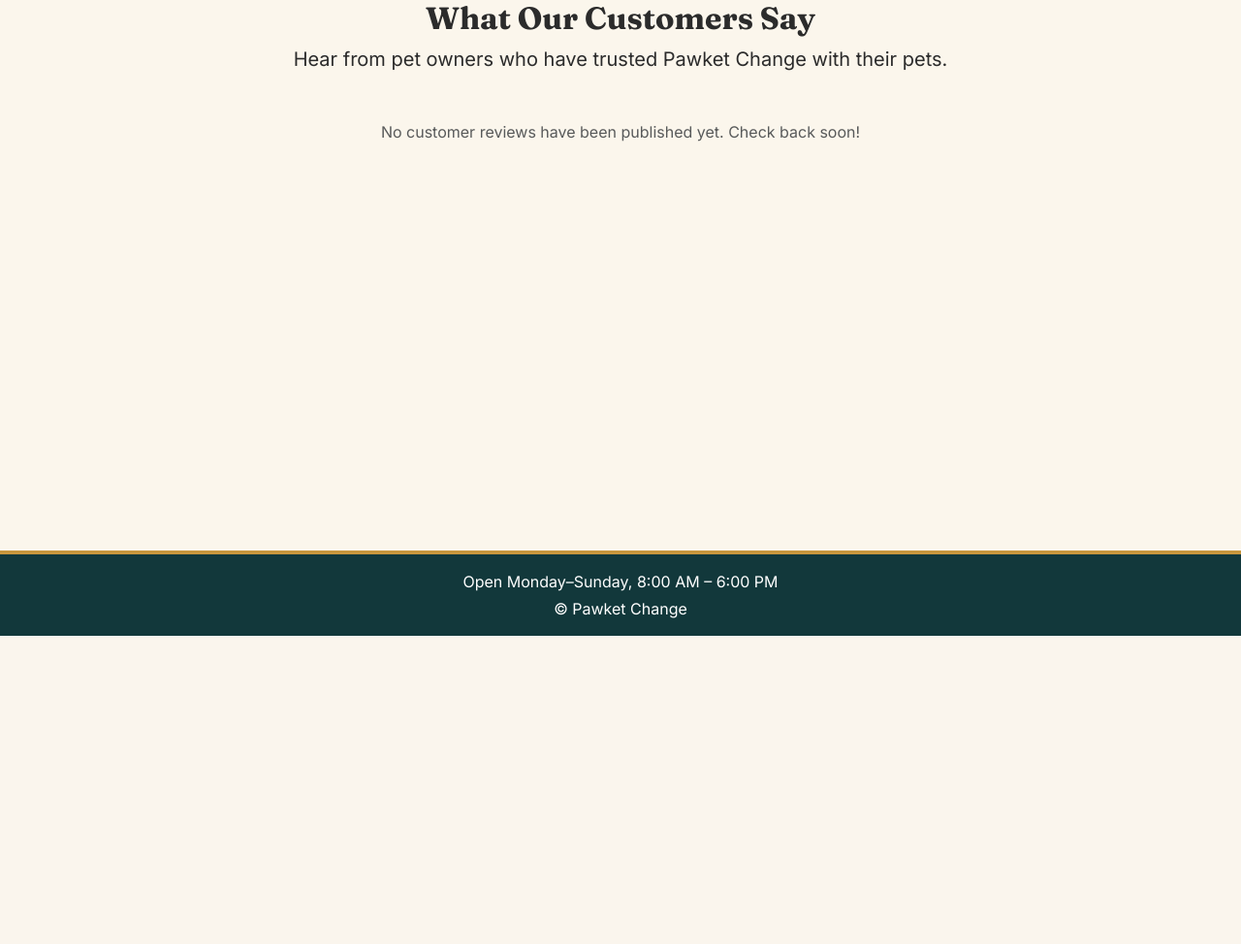
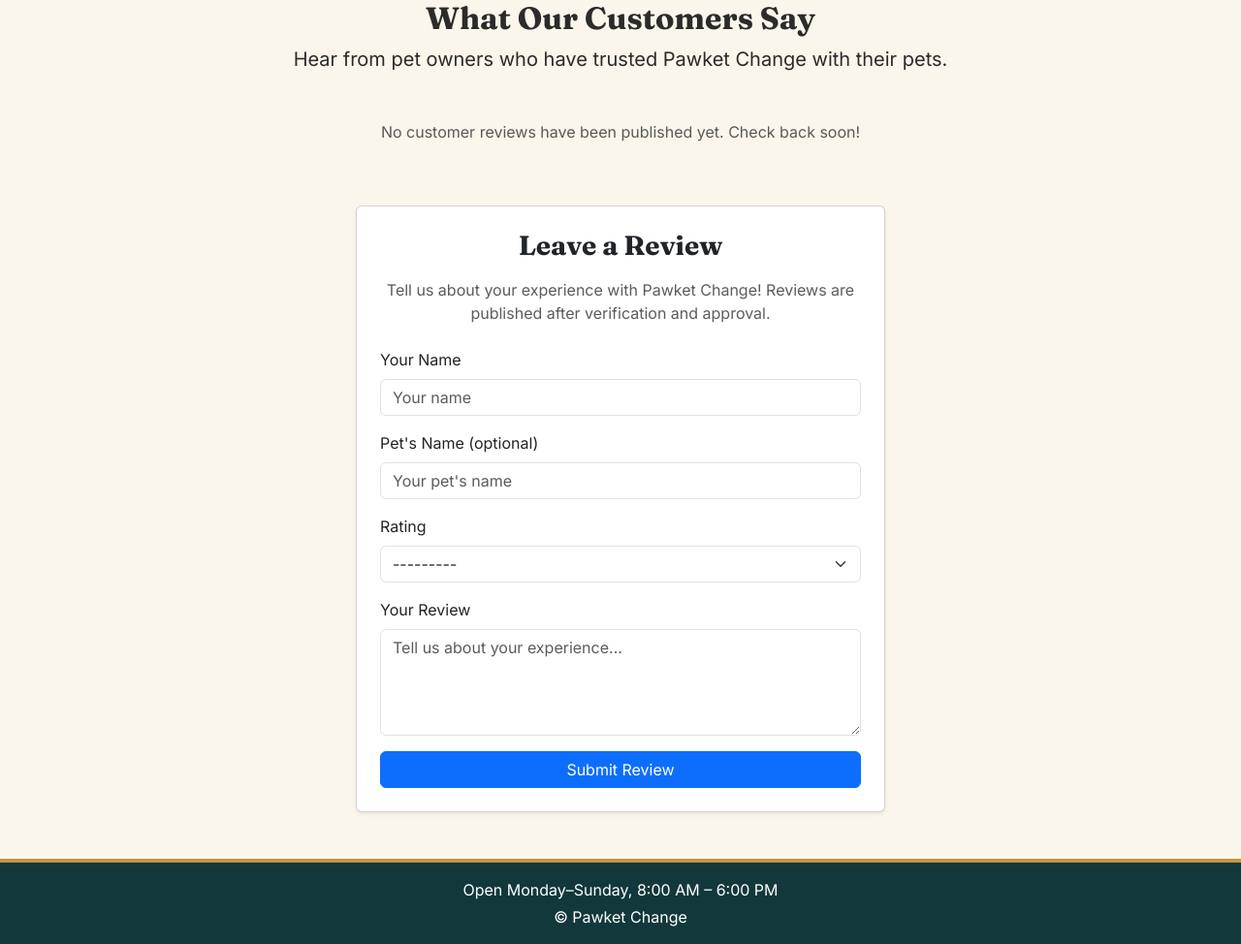
Before and after one commit to HunterFreiner/ETEM.5531.01-pawket_change, a Django app: page /reviews in a window 1280 px wide. Shown: the part 144-1118 px from the top of the page at 97% size. Before the commit the page ends 800 px from the top, so only its background shows below. Run offline with Django 4.2, Linux system fonts and the light colour scheme; data that the repository does not hold is empty; some libraries are stand-ins or nearby versions.

Commit message:
Add customer review submission form and approval workflow

```diff
--- a/Pawket_Change/Pawket_Change_Application/forms.py
+++ b/Pawket_Change/Pawket_Change_Application/forms.py
@@ -103,3 +103,36 @@
             self.add_error('pickup_time', 'That pickup time is already booked on this date. Please choose another time.')
 
         return cleaned_data
+
+
+# Customer review submission form
+from .models import Testimonial
+
+
+class TestimonialForm(forms.ModelForm):
+    class Meta:
+        model = Testimonial
+        fields = [
+            'customer_name',
+            'pet_name',
+            'rating',
+            'review_text',
+        ]
+        widgets = {
+            'customer_name': forms.TextInput(attrs={
+                'class': 'form-control',
+                'placeholder': 'Your name',
+            }),
+            'pet_name': forms.TextInput(attrs={
+                'class': 'form-control',
+                'placeholder': "Your pet's name",
+            }),
+            'rating': forms.Select(attrs={
+                'class': 'form-select',
+            }),
+            'review_text': forms.Textarea(attrs={
+                'class': 'form-control',
+                'rows': 4,
+                'placeholder': 'Tell us about your experience...',
+            }),
+        }
--- a/Pawket_Change/Pawket_Change_Application/templates/reviews.html
+++ b/Pawket_Change/Pawket_Change_Application/templates/reviews.html
@@ -5,6 +5,19 @@
 
 {% block content %}
 <div class="container">
+
+    {% if messages %}
+        {% for message in messages %}
+            <div class="alert alert-success alert-dismissible fade show"
+                 role="alert">
+                {{ message }}
+                <button type="button"
+                        class="btn-close"
+                        data-bs-dismiss="alert"
+                        aria-label="Close"></button>
+            </div>
+        {% endfor %}
+    {% endif %}
 
     <div class="text-center mb-5">
         <h2>What Our Customers Say</h2>
@@ -62,5 +75,64 @@
         {% endfor %}
     </div>
 
+    <!-- Customer Review Submission Form -->
+    <div class="row justify-content-center mt-5">
+        <div class="col-md-8 col-lg-6">
+            <div class="card shadow-sm">
+                <div class="card-body p-4">
+
+                    <h3 class="text-center mb-3">Leave a Review</h3>
+                    <p class="text-center text-muted mb-4">
+                        Tell us about your experience with Pawket Change!
+                        Reviews are published after verification and approval.
+                    </p>
+
+                    <form method="post" action="{% url 'reviews' %}">
+                        {% csrf_token %}
+
+                        {% if form.non_field_errors %}
+                        <div class="alert alert-danger">
+                            {{ form.non_field_errors }}
+                        </div>
+                        {% endif %}
+
+                        <div class="mb-3">
+                            <label for="{{ form.customer_name.id_for_label }}"
+                                   class="form-label">Your Name</label>
+                            {{ form.customer_name }}
+                            {{ form.customer_name.errors }}
+                        </div>
+
+                        <div class="mb-3">
+                            <label for="{{ form.pet_name.id_for_label }}"
+                                   class="form-label">Pet's Name (optional)</label>
+                            {{ form.pet_name }}
+                            {{ form.pet_name.errors }}
+                        </div>
+
+                        <div class="mb-3">
+                            <label for="{{ form.rating.id_for_label }}"
+                                   class="form-label">Rating</label>
+                            {{ form.rating }}
+                            {{ form.rating.errors }}
+                        </div>
+
+                        <div class="mb-3">
+                            <label for="{{ form.review_text.id_for_label }}"
+                                   class="form-label">Your Review</label>
+                            {{ form.review_text }}
+                            {{ form.review_text.errors }}
+                        </div>
+
+                        <button type="submit" class="btn btn-primary w-100">
+                            Submit Review
+                        </button>
+                    </form>
+
+                </div>
+            </div>
+        </div>
+    </div>
+
 </div>
 {% endblock %}
--- a/Pawket_Change/Pawket_Change_Application/views.py
+++ b/Pawket_Change/Pawket_Change_Application/views.py
@@ -2,8 +2,9 @@
 from django.http import HttpResponse
 from django.template import loader
 from django.utils import timezone
+from django.contrib import messages
 
-from .forms import BookingForm, booked_slots
+from .forms import BookingForm, TestimonialForm, booked_slots
 from .models import Booking, Testimonial, BUSINESS_HOURS, FULL_DAY_PRICE, HALF_DAY_MAX_HOURS, HALF_DAY_PRICE, OVERNIGHT_PRICE
 
 
@@ -76,14 +77,35 @@
     return render(request, 'booking_confirmation.html', {'booking': booking})
 
 
+
 def reviews(request):
+    if request.method == 'POST':
+        form = TestimonialForm(request.POST)
+
+        if form.is_valid():
+            testimonial = form.save(commit=False)
+            testimonial.is_approved = False
+            testimonial.is_verified = False
+            testimonial.save()
+
+            messages.success(
+            request,
+            "Thank you for your review! Your feedback has been submitted "
+            "and will appear once it has been verified and approved."
+            )
+
+            return redirect('reviews')
+    else:
+        form = TestimonialForm()
+
     testimonials = Testimonial.objects.filter(
         is_approved=True,
         is_verified=True
     ).order_by('-created_at')
 
     context = {
-        'testimonials': testimonials
+        'testimonials': testimonials,
+        'form': form,
     }
 
     return render(request, 'reviews.html', context)
```
